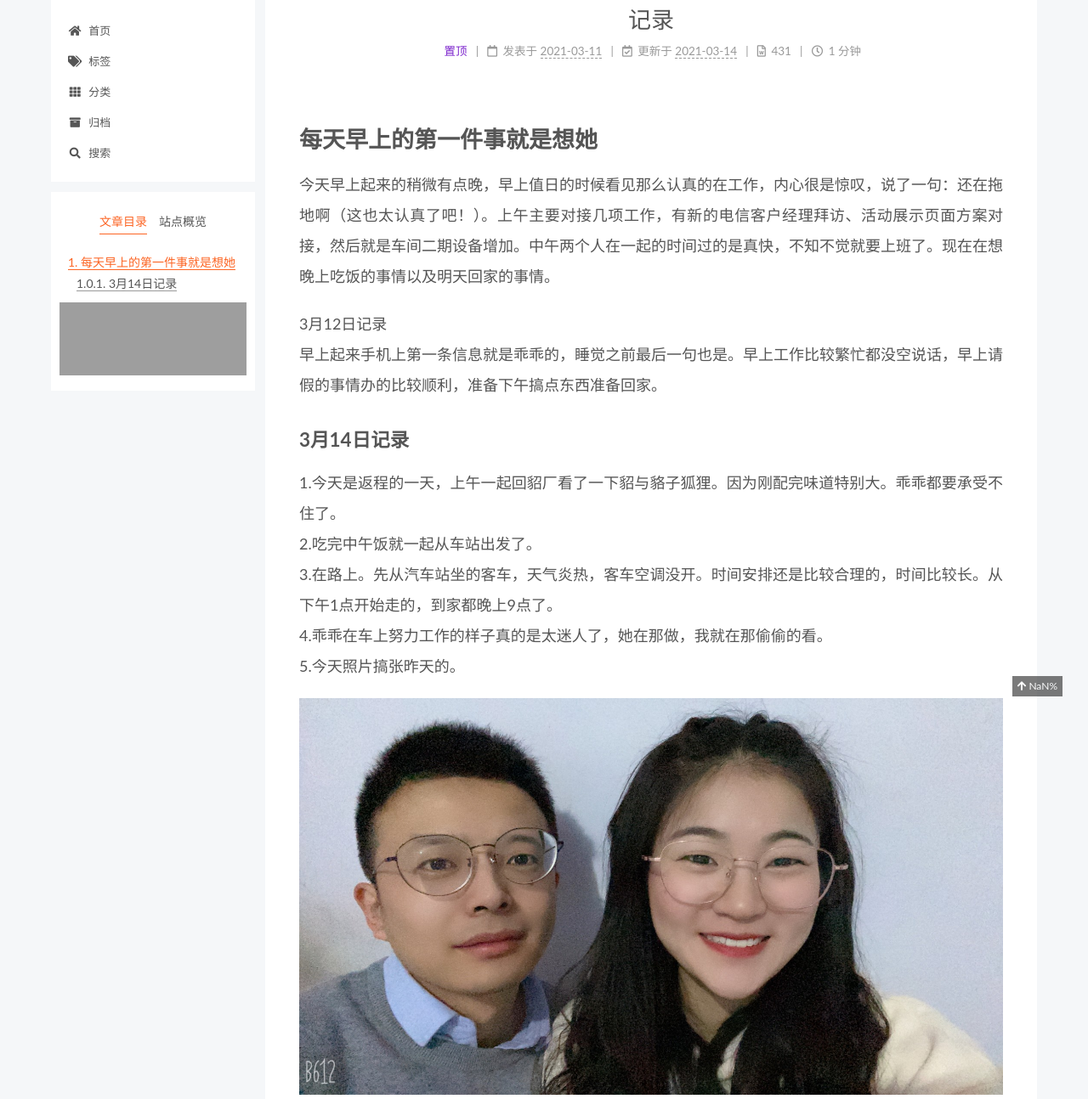
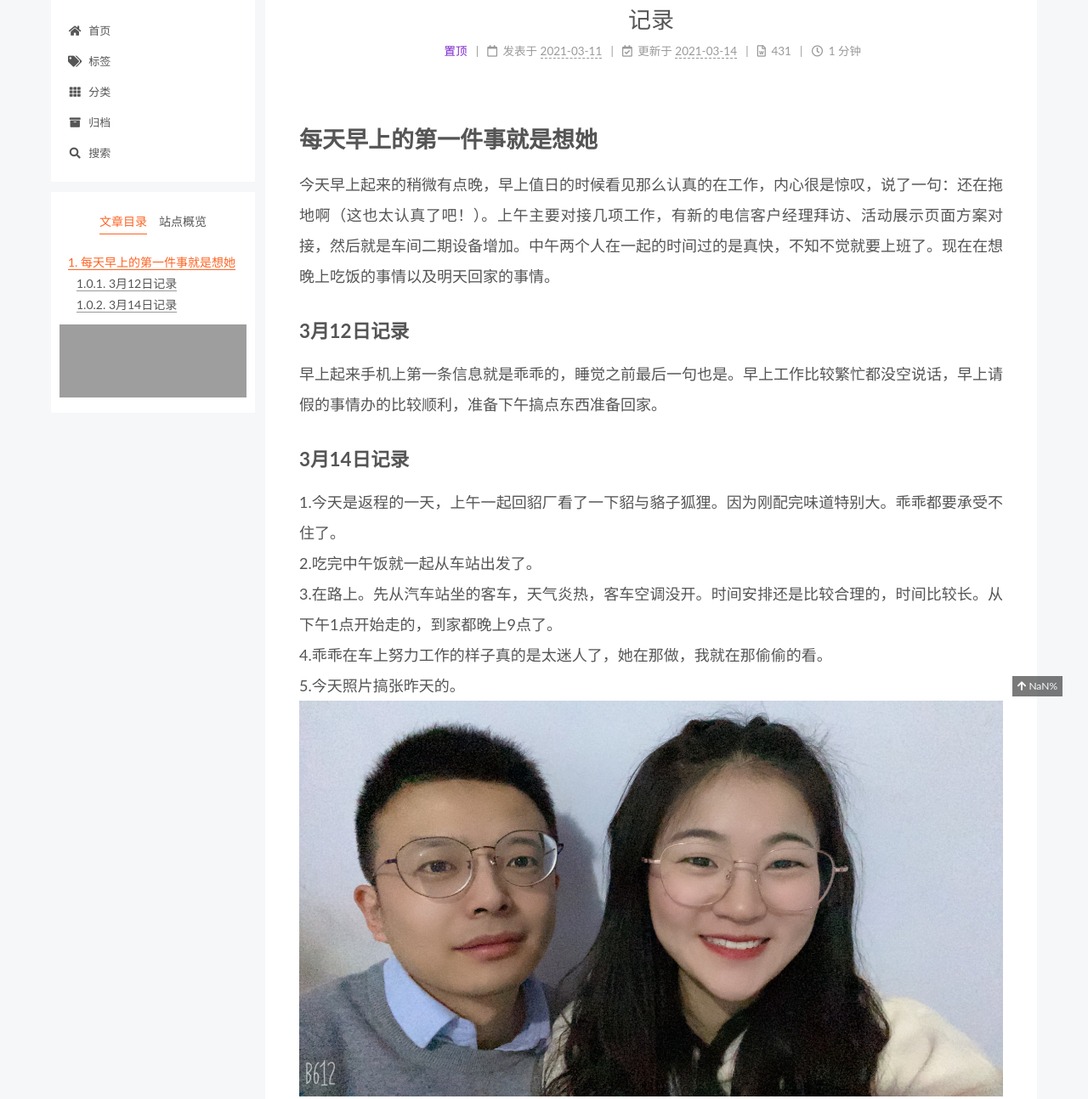
Before and after one commit to sailJ/sailJ.github.io, a plain HTML site: page 2021/03/11/记录/index.html in a window 1280 px wide. Shown: the part 80-1374 px from the top of the page at 85% size. Drawn offline with Linux system fonts and the light colour scheme; no server answers; grey boxes are pictures that could not be loaded; some icons are missing.

Commit message:
Site updated: 2021-03-14 21:40:55

```diff
--- a/2021/03/11/记录/index.html
+++ b/2021/03/11/记录/index.html
@@ -29,7 +29,7 @@
 <meta property="og:locale" content="zh_CN">
 <meta property="og:image" content="http://example.com/2021/03/11/%E8%AE%B0%E5%BD%95/l1.jpg">
 <meta property="article:published_time" content="2021-03-11T06:00:04.000Z">
-<meta property="article:modified_time" content="2021-03-14T13:37:15.458Z">
+<meta property="article:modified_time" content="2021-03-14T13:39:45.309Z">
 <meta property="article:author" content="Jxz">
 <meta property="article:tag" content="记录">
 <meta name="twitter:card" content="summary">
@@ -226,7 +226,7 @@
                   <i class="far fa-calendar-check"></i>
                 </span>
                 <span class="post-meta-item-text">更新于</span>
-                <time title="修改时间：2021-03-14 21:37:15" itemprop="dateModified" datetime="2021-03-14T21:37:15+08:00">2021-03-14</time>
+                <time title="修改时间：2021-03-14 21:39:45" itemprop="dateModified" datetime="2021-03-14T21:39:45+08:00">2021-03-14</time>
               </span>
 
 
@@ -253,9 +253,8 @@
 
 
         <h1 id="每天早上的第一件事就是想她"><a href="#每天早上的第一件事就是想她" class="headerlink" title="每天早上的第一件事就是想她"></a>每天早上的第一件事就是想她</h1><p>今天早上起来的稍微有点晚，早上值日的时候看见那么认真的在工作，内心很是惊叹，说了一句：还在拖地啊（这也太认真了吧！）。上午主要对接几项工作，有新的电信客户经理拜访、活动展示页面方案对接，然后就是车间二期设备增加。中午两个人在一起的时间过的是真快，不知不觉就要上班了。现在在想晚上吃饭的事情以及明天回家的事情。</p>
-<p>3月12日记录<br>早上起来手机上第一条信息就是乖乖的，睡觉之前最后一句也是。早上工作比较繁忙都没空说话，早上请假的事情办的比较顺利，准备下午搞点东西准备回家。</p>
-<h3 id="3月14日记录"><a href="#3月14日记录" class="headerlink" title="3月14日记录"></a>3月14日记录</h3><p>1.今天是返程的一天，上午一起回貂厂看了一下貂与貉子狐狸。因为刚配完味道特别大。乖乖都要承受不住了。<br>2.吃完中午饭就一起从车站出发了。<br>3.在路上。先从汽车站坐的客车，天气炎热，客车空调没开。时间安排还是比较合理的，时间比较长。从下午1点开始走的，到家都晚上9点了。<br>4.乖乖在车上努力工作的样子真的是太迷人了，她在那做，我就在那偷偷的看。<br>5.今天照片搞张昨天的。</p>
-<p><img src="/2021/03/11/%E8%AE%B0%E5%BD%95/l1.jpg"></p>
+<h3 id="3月12日记录"><a href="#3月12日记录" class="headerlink" title="3月12日记录"></a>3月12日记录</h3><p>早上起来手机上第一条信息就是乖乖的，睡觉之前最后一句也是。早上工作比较繁忙都没空说话，早上请假的事情办的比较顺利，准备下午搞点东西准备回家。</p>
+<h3 id="3月14日记录"><a href="#3月14日记录" class="headerlink" title="3月14日记录"></a>3月14日记录</h3><p>1.今天是返程的一天，上午一起回貂厂看了一下貂与貉子狐狸。因为刚配完味道特别大。乖乖都要承受不住了。<br>2.吃完中午饭就一起从车站出发了。<br>3.在路上。先从汽车站坐的客车，天气炎热，客车空调没开。时间安排还是比较合理的，时间比较长。从下午1点开始走的，到家都晚上9点了。<br>4.乖乖在车上努力工作的样子真的是太迷人了，她在那做，我就在那偷偷的看。<br>5.今天照片搞张昨天的。<br><img src="/2021/03/11/%E8%AE%B0%E5%BD%95/l1.jpg"></p>
 
     </div>
 
@@ -341,7 +340,7 @@
 
       <!--noindex-->
       <div class="post-toc-wrap sidebar-panel">
-          <div class="post-toc motion-element"><ol class="nav"><li class="nav-item nav-level-1"><a class="nav-link" href="#%E6%AF%8F%E5%A4%A9%E6%97%A9%E4%B8%8A%E7%9A%84%E7%AC%AC%E4%B8%80%E4%BB%B6%E4%BA%8B%E5%B0%B1%E6%98%AF%E6%83%B3%E5%A5%B9"><span class="nav-number">1.</span> <span class="nav-text">每天早上的第一件事就是想她</span></a><ol class="nav-child"><li class="nav-item nav-level-3"><a class="nav-link" href="#3%E6%9C%8814%E6%97%A5%E8%AE%B0%E5%BD%95"><span class="nav-number">1.0.1.</span> <span class="nav-text">3月14日记录</span></a></li></ol></li></ol></li></ol></div>
+          <div class="post-toc motion-element"><ol class="nav"><li class="nav-item nav-level-1"><a class="nav-link" href="#%E6%AF%8F%E5%A4%A9%E6%97%A9%E4%B8%8A%E7%9A%84%E7%AC%AC%E4%B8%80%E4%BB%B6%E4%BA%8B%E5%B0%B1%E6%98%AF%E6%83%B3%E5%A5%B9"><span class="nav-number">1.</span> <span class="nav-text">每天早上的第一件事就是想她</span></a><ol class="nav-child"><li class="nav-item nav-level-3"><a class="nav-link" href="#3%E6%9C%8812%E6%97%A5%E8%AE%B0%E5%BD%95"><span class="nav-number">1.0.1.</span> <span class="nav-text">3月12日记录</span></a></li><li class="nav-item nav-level-3"><a class="nav-link" href="#3%E6%9C%8814%E6%97%A5%E8%AE%B0%E5%BD%95"><span class="nav-number">1.0.2.</span> <span class="nav-text">3月14日记录</span></a></li></ol></li></ol></li></ol></div>
       </div>
       <!--/noindex-->
 
```
Also changed, not shown: index.html (+3 -4 lines), search.xml (+11 -12 lines), 2021/03/13/neverforget/l1.jpg (deleted).
